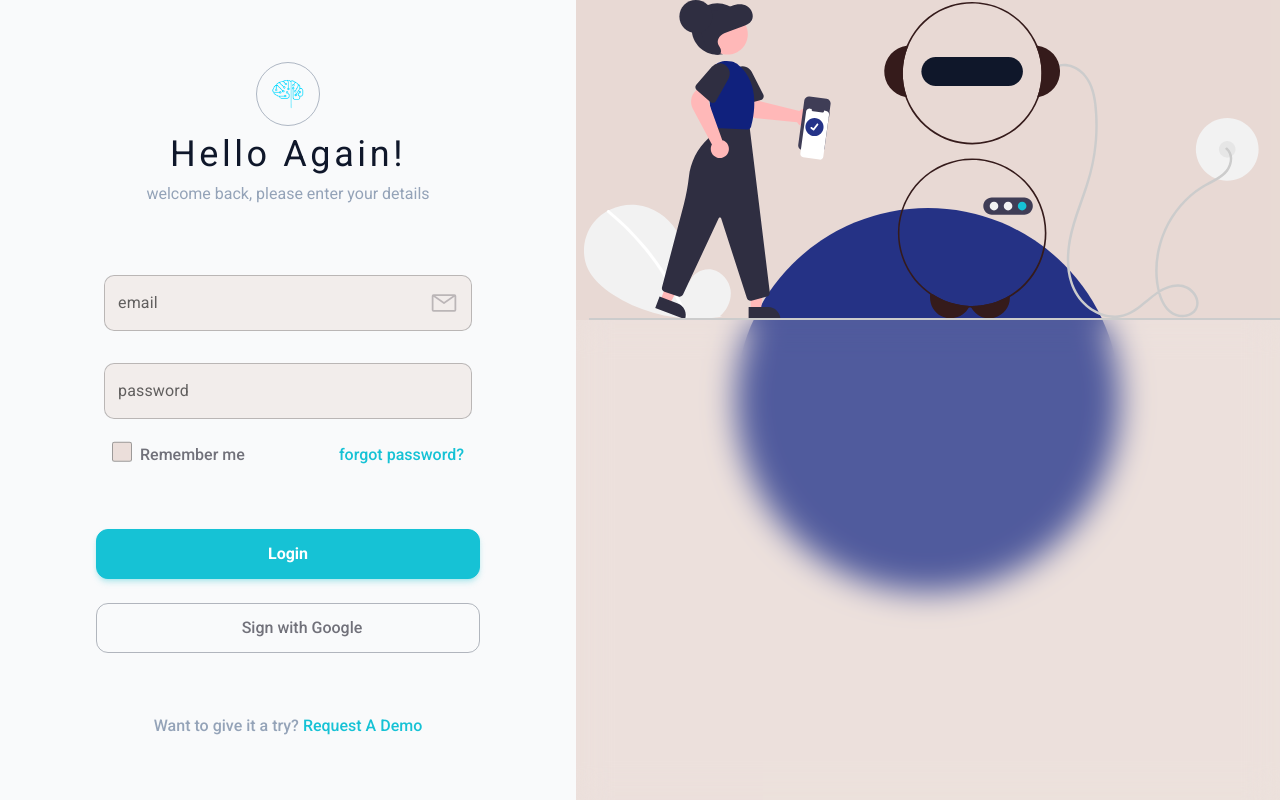
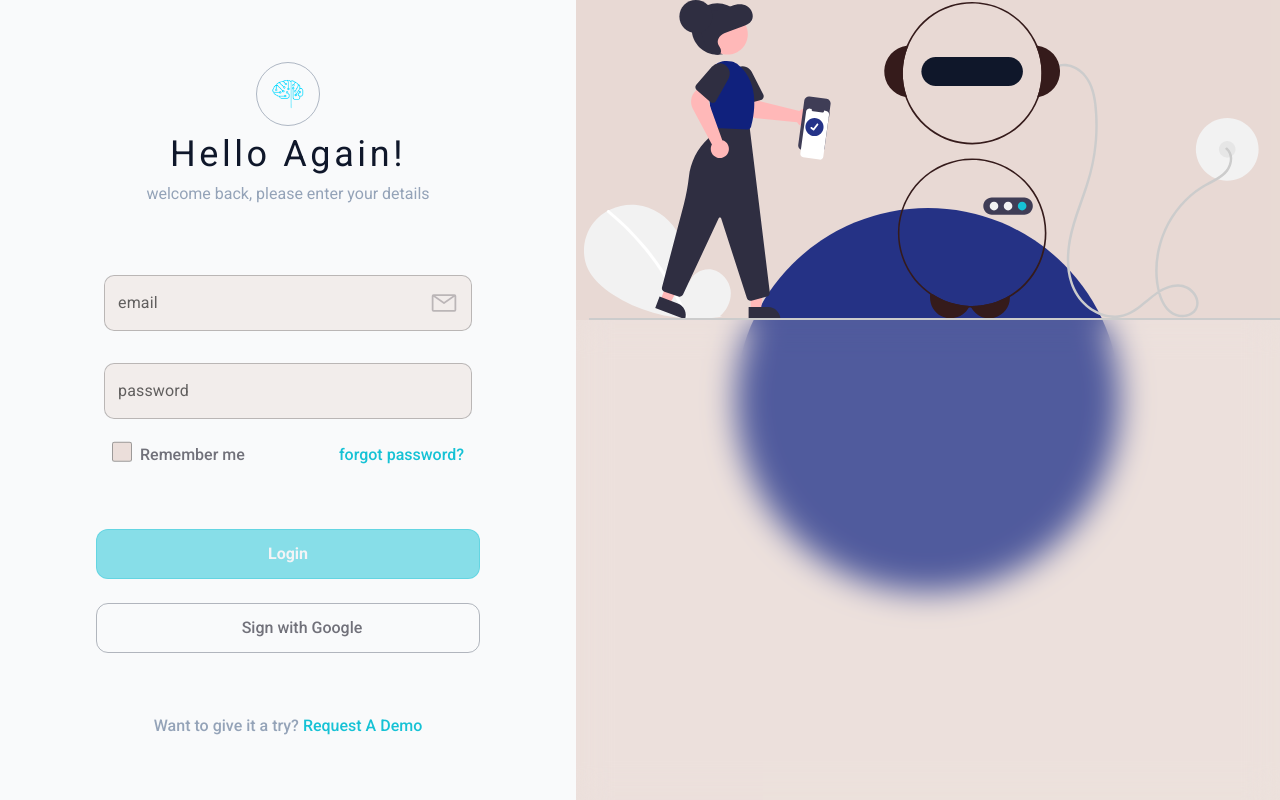
Before and after one commit to NeuralSight/NeuralSight, a Next.js app: page /auth in a window 1280 px wide. Built offline with nearby package versions, Linux system fonts and the light colour scheme; some icons are missing.

Commit message:
disabling feature added

```diff
--- a/pages/auth/index.tsx
+++ b/pages/auth/index.tsx
@@ -132,13 +132,18 @@ function Auth({}: Props) {
           </div>
         </form>
         <div className='flex flex-col w-full h-auto space-y-6 '>
-          <Button type='button' outlined={false}>
+          <Button
+            type='button'
+            outlined={false}
+            disable={values.email == '' || values.password == '' ? true : false}
+          >
             login
           </Button>
           <ThirdPartyBtn type='button'>
+            {/* animate google icon to rotate once */}
             <Icon
               icon='flat-color-icons:google'
-              className='pr-2 h-7 w-7 group-hover:transform group-hover:animate-bounce ease-in-out duration-200'
+              className='pr-2 h-7 w-7 group-hover:transform ease-in-out duration-200'
             />{' '}
             Sign with Google
           </ThirdPartyBtn>
```
